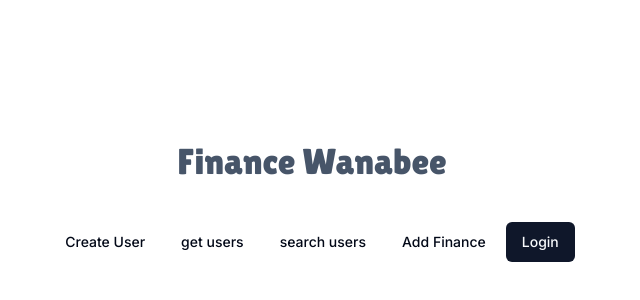
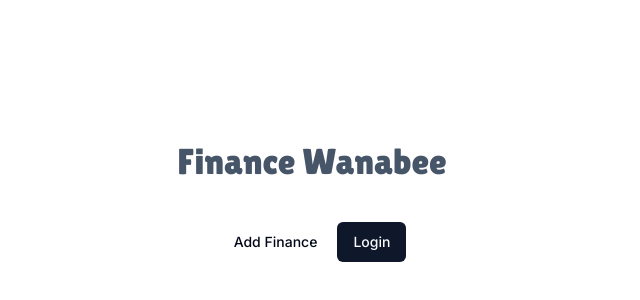
Before and after one commit to darkweb19/finance-wanabee, a Next.js app: page / in a window 1280 px wide. Shown: the part 198-498 px from the top of the page, without its empty margins (328-968 px from the left). Built offline with nearby package versions, Linux system fonts and the light colour scheme; no server answers.

Commit message:
feat : only finances details

```diff
--- a/app/Navigation.tsx
+++ b/app/Navigation.tsx
@@ -17,7 +17,7 @@ export default function NavigationLinks() {
 		<div>
 			<NavigationMenu>
 				<NavigationMenuList>
-					<NavigationMenuItem>
+					{/* <NavigationMenuItem>
 						<Link href="/user/create" legacyBehavior passHref>
 							<NavigationMenuLink
 								className={navigationMenuTriggerStyle()}
@@ -43,7 +43,7 @@ export default function NavigationLinks() {
 								search users
 							</NavigationMenuLink>
 						</Link>
-					</NavigationMenuItem>
+					</NavigationMenuItem> */}
 					<NavigationMenuItem>
 						<Link href="/finance" legacyBehavior passHref>
 							<NavigationMenuLink
```
